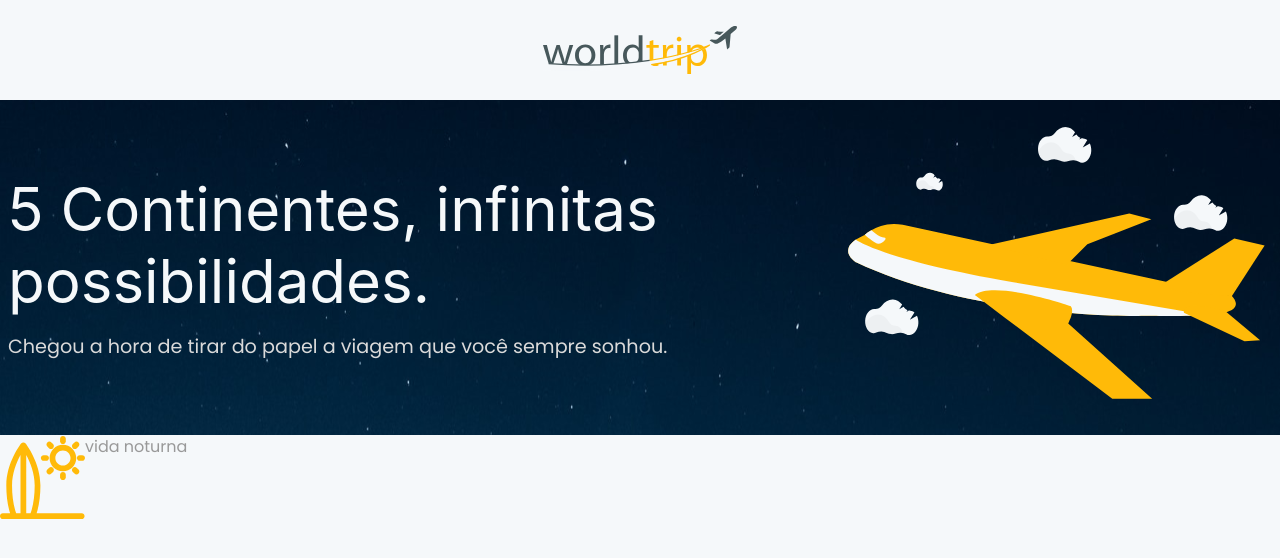
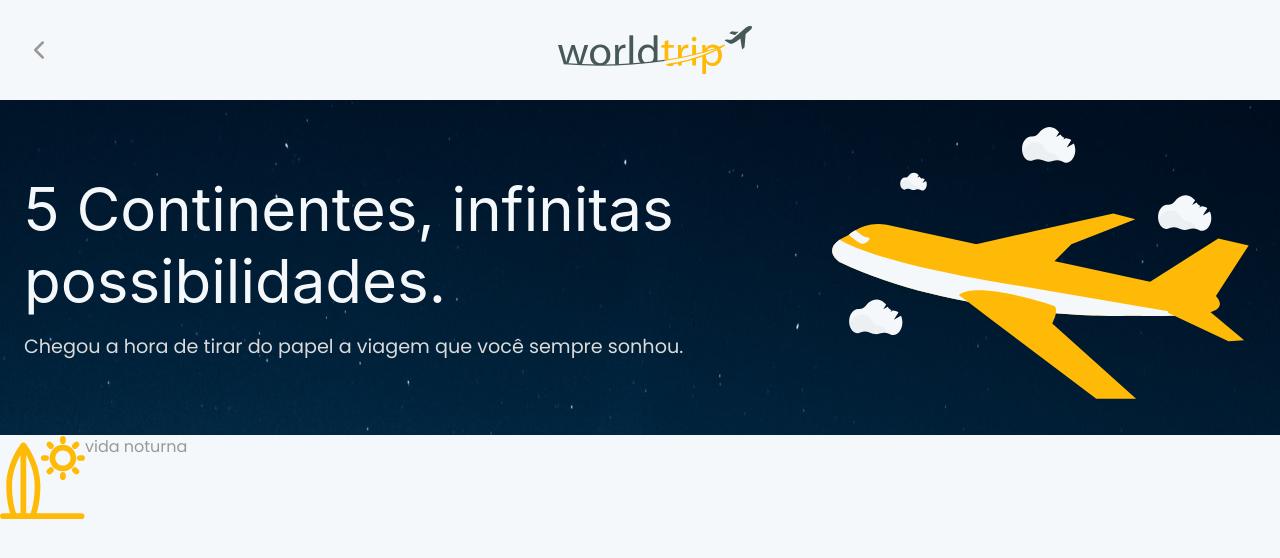
Before and after one commit to nikolaslopes/react-ignite-chapter04-challeng01-WORLDTRIP, a Next.js app: page / in a window 1280 px wide. Shown: the top 558 px of the page. Built offline with nearby package versions, Linux system fonts and the light colour scheme.

Commit message:
:lipstick: styles: add paddingX

```diff
--- a/src/components/Banner/index.tsx
+++ b/src/components/Banner/index.tsx
@@ -21,7 +21,7 @@ export function Banner() {
         width={'100%'}
         maxWidth={'1300px'}
         marginX={'auto'}
-        paddingX={'2'}
+        paddingX={'6'}
         paddingY={'14'}
         justifyContent={'space-between'}
       >
--- a/src/components/Header/index.tsx
+++ b/src/components/Header/index.tsx
@@ -12,11 +12,11 @@ export function Header() {
         width={'100%'}
         maxWidth={'1300px'}
         marginX={'auto'}
-        paddingX={'2'}
+        paddingX={'6'}
         alignItems={'center'}
         justifyContent={'space-between'}
       >
-        {asPath !== '/' && (
+        {asPath === '/' && (
           <Link href={'/'}>
             <Icon
               as={FiChevronLeft}
```
